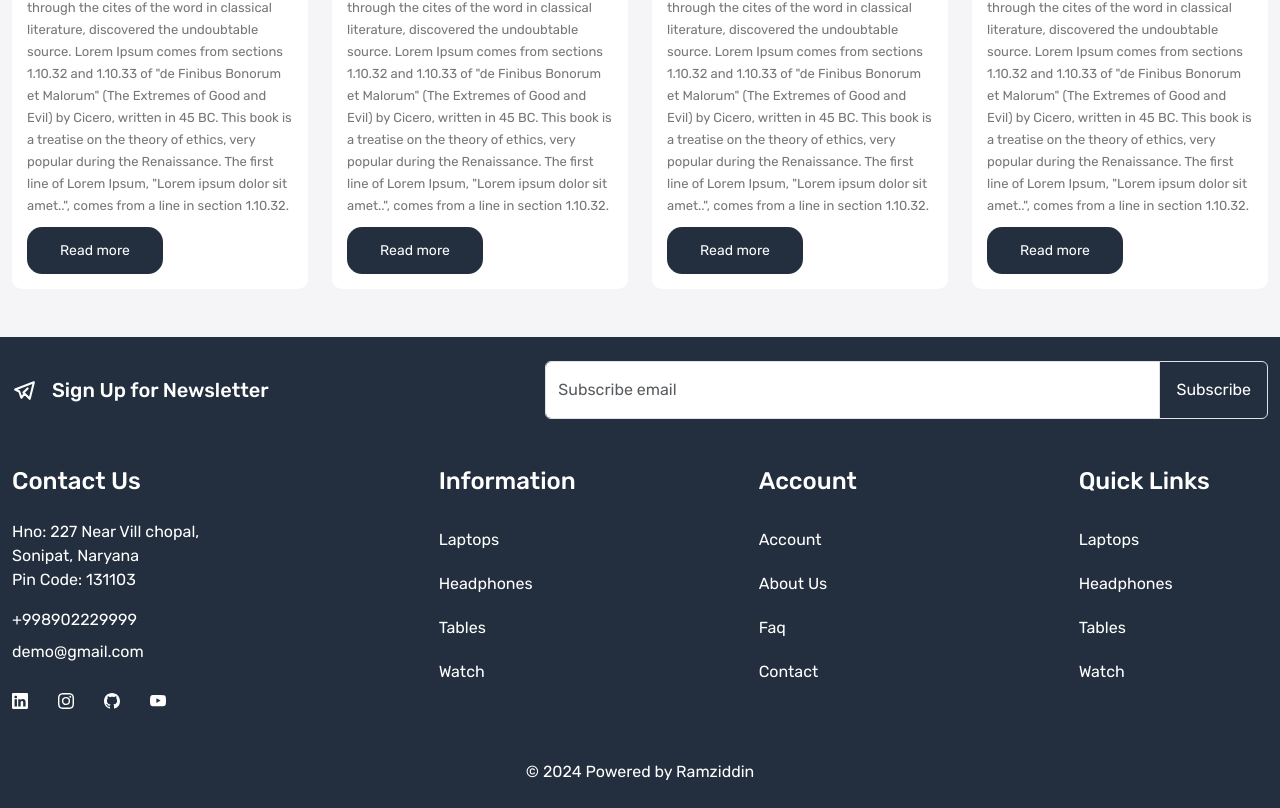
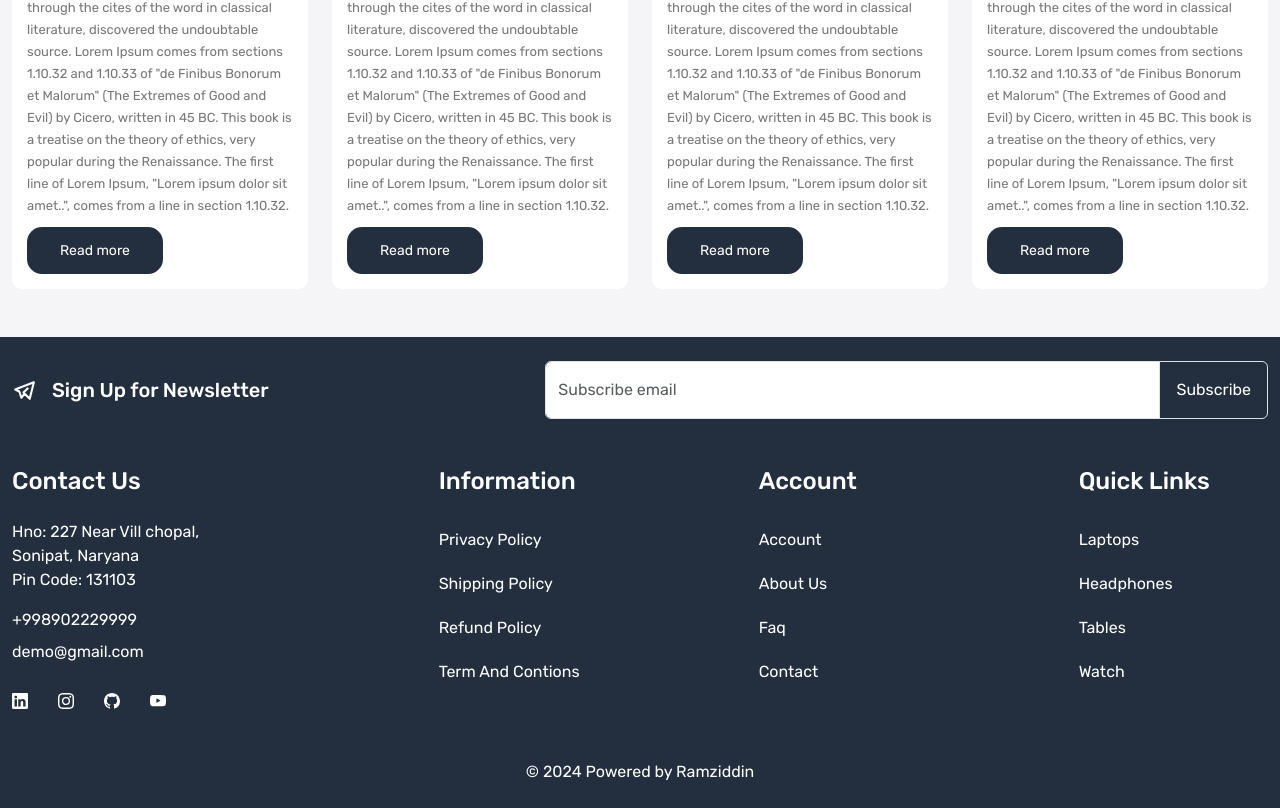
Before and after one commit to Engineer-Ramziddin/ecommerce-mern-js, a React (Create React App) app in the folder ui/: page / in a window 1280 px wide. Shown: the part 5572-6380 px from the top of the page. Built offline with nearby package versions, Linux system fonts and the light colour scheme.

Commit message:
edit footer links

```diff
--- a/ui/src/components/Footer.js
+++ b/ui/src/components/Footer.js
@@ -68,10 +68,10 @@ const Footer = () => {
                         <div className="col-3">
                             <h4 className="text-white mb-4">Information</h4>
                             <div className="footer-links d-flex flex-column">
-                                <Link to="" className="text-white py-2 mb-1">Laptops</Link>
-                                <Link to="" className="text-white py-2 mb-1">Headphones</Link>
-                                <Link to="" className="text-white py-2 mb-1">Tables</Link>
-                                <Link to="" className="text-white py-2 mb-1">Watch</Link>
+                                <Link to="privacy-policy" className="text-white py-2 mb-1">Privacy Policy</Link>
+                                <Link to="shipping-policy" className="text-white py-2 mb-1">Shipping Policy</Link>
+                                <Link to="refund-policy" className="text-white py-2 mb-1">Refund Policy</Link>
+                                <Link to="term-and-contions" className="text-white py-2 mb-1">Term And Contions</Link>
                             </div>
                         </div>
                         <div className="col-3">
```
